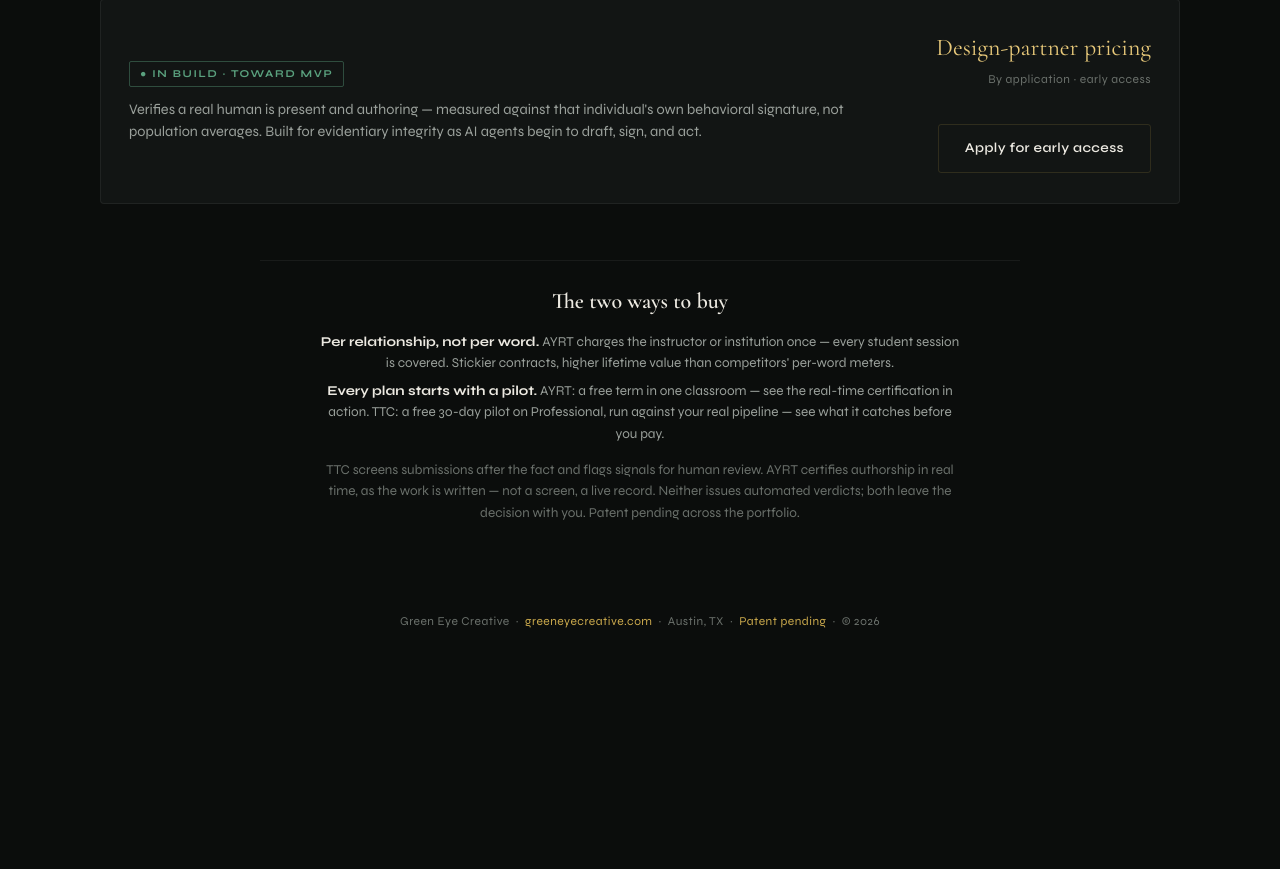
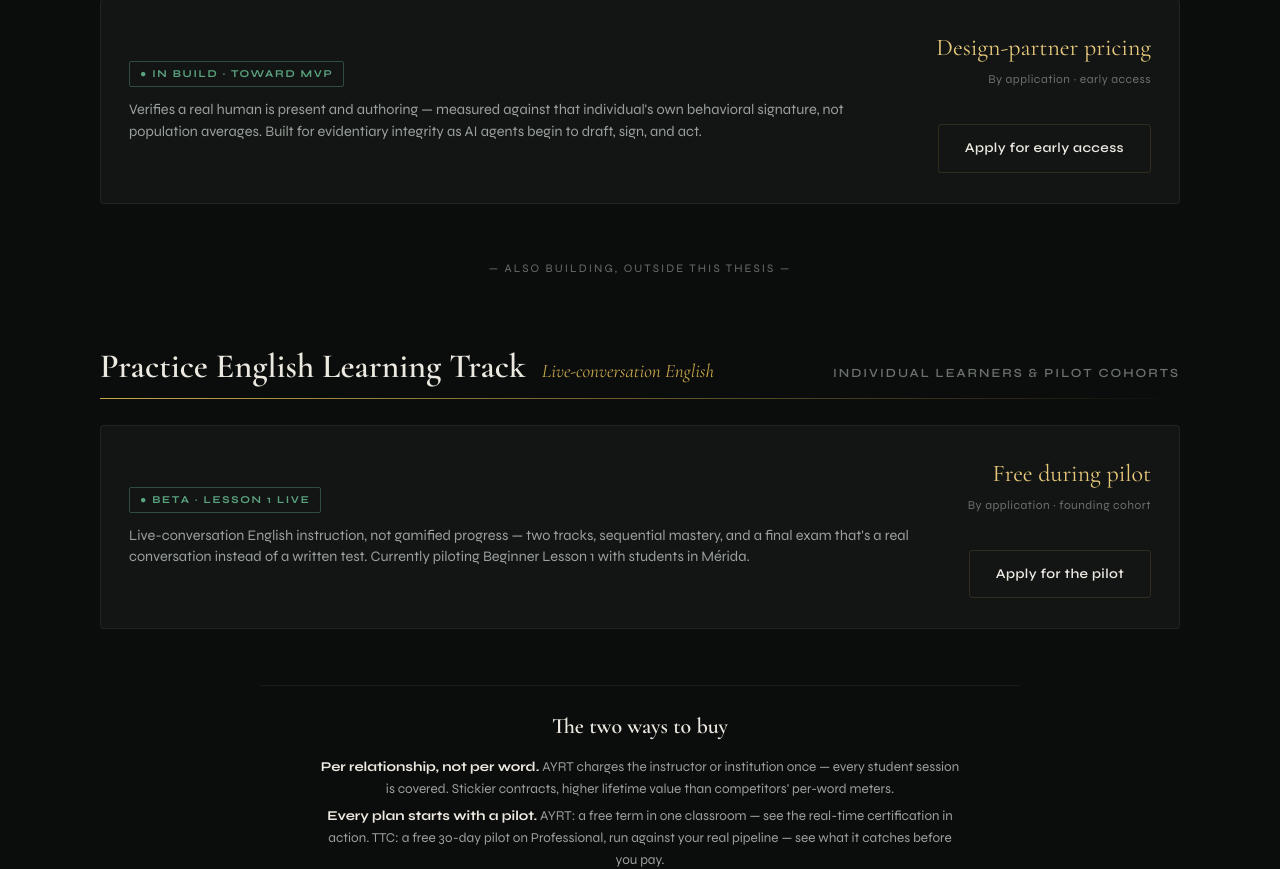
Before and after one commit to lighnthedark/green-eye-creative, a Flask app: page /pricing in a window 1280 px wide. Shown: the part 1704-2573 px from the top of the page. Before the commit the page ends 2332 px from the top, so only its background shows below. Run offline with Flask 3, Linux system fonts and the light colour scheme.

Commit message:
Update pricing.html
PELT pricing

```diff
--- a/templates/pricing.html
+++ b/templates/pricing.html
@@ -6,7 +6,7 @@
   <meta name="viewport" content="width=device-width, initial-scale=1.0">
   <title>Pricing — Green Eye Creative</title>
   <meta name="description"
-    content="Pricing for Green Eye Creative's human authorship & presence verification suite: AYRT, Turing True Check (TTC), and Proof of Hand.">
+    content="Pricing for Green Eye Creative's products: the human authorship & presence verification suite (AYRT, Turing True Check, Proof of Hand) plus Practice English Learning Track.">
   <link rel="preconnect" href="https://fonts.googleapis.com">
   <link rel="preconnect" href="https://fonts.gstatic.com" crossorigin>
   <link
@@ -670,6 +670,31 @@
       </div>
     </div>
 
+    <div class="section-break" style="margin:56px 0 8px;text-align:center;color:var(--ink-faint);font-size:0.72rem;letter-spacing:0.18em;text-transform:uppercase;">
+      &mdash; Also building, outside this thesis &mdash;
+    </div>
+
+    <!-- ============ PELT ============ -->
+    <div class="product-head">
+      <span class="pname">Practice English Learning Track</span>
+      <span class="psub">Live-conversation English</span>
+      <span class="pfor">Individual learners &amp; pilot cohorts</span>
+    </div>
+    <div class="pline"></div>
+    <div class="soon">
+      <div class="sleft">
+        <span class="status">&#9679; Beta &middot; Lesson 1 live</span>
+        <p class="sdesc">Live-conversation English instruction, not gamified progress &mdash; two tracks, sequential
+          mastery, and a final exam that's a real conversation instead of a written test. Currently piloting
+          Beginner Lesson 1 with students in M&eacute;rida.</p>
+      </div>
+      <div class="sright">
+        <div class="sprice">Free during pilot<small>By application &middot; founding cohort</small></div>
+        <a class="cta ghost" href="mailto:hello@greeneyecreative.com?subject=PELT%20Pilot%20Application"
+          style="display:inline-block;padding-left:26px;padding-right:26px;">Apply for the pilot</a>
+      </div>
+    </div>
+
     <!-- ============ Notes ============ -->
     <div class="note">
       <h3>The two ways to buy</h3>
```
